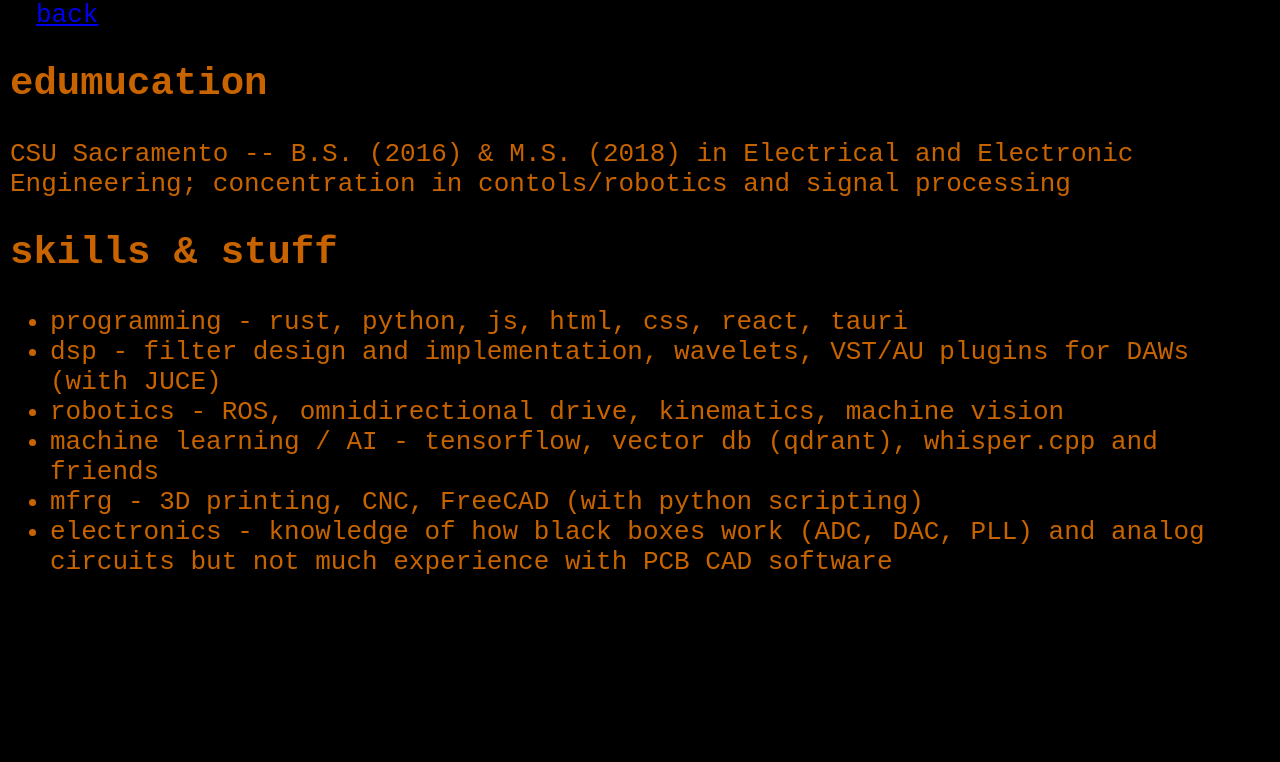
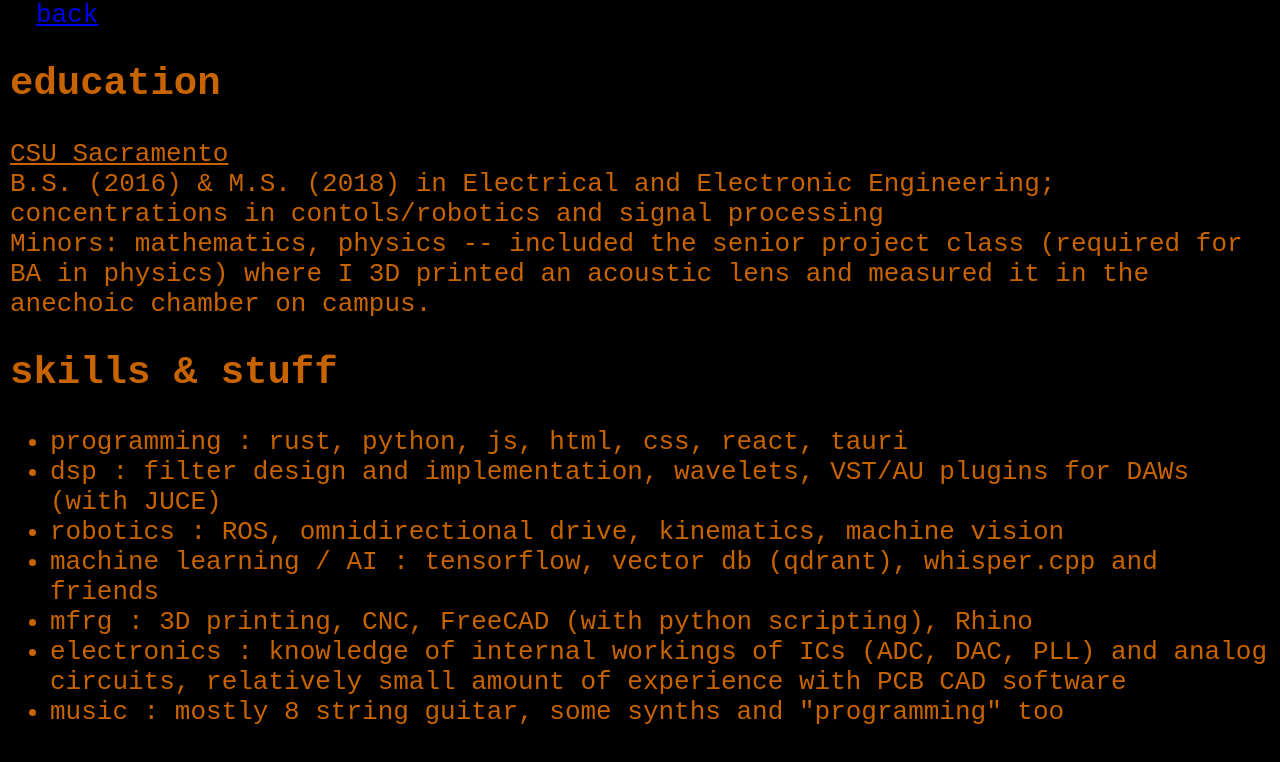
Before and after one commit to ericcarmi/ericcarmi.github.io, a plain HTML site: page about.html in a window 1280 px wide. Drawn offline with Linux system fonts and the light colour scheme.

Commit message:
update names

```diff
--- a/about.html
+++ b/about.html
@@ -10,17 +10,23 @@
 <body style="text-align: left; padding-left: 10px;">
 
 <a href="/">back</a>
-	<h2>edumucation</h2>
-	CSU Sacramento -- B.S. (2016) & M.S. (2018) in Electrical and Electronic Engineering; concentration in contols/robotics and signal processing
+	<h2>education</h2>
+	<u>CSU Sacramento</u> <br/> B.S. (2016) & M.S. (2018) in Electrical and Electronic Engineering; concentrations in contols/robotics and signal processing
+	<br/>
+	Minors: mathematics, physics -- included the senior project class (required for BA in physics) where I 3D printed an acoustic lens and measured it in the anechoic chamber on campus.
+
 	<br/>
 	<h2>skills & stuff</h2>
 	<ul>
-		<li>programming - rust, python, js, html, css, react, tauri</li>
-		<li>dsp - filter design and implementation, wavelets, VST/AU plugins for DAWs (with JUCE)</li>
-		<li>robotics - ROS, omnidirectional drive, kinematics, machine vision</li>
-		<li>machine learning / AI - tensorflow, vector db (qdrant), whisper.cpp and friends</li>
-		<li>mfrg - 3D printing, CNC, FreeCAD (with python scripting)</li>
-		<li>electronics - knowledge of how black boxes work (ADC, DAC, PLL) and analog circuits but not much experience with PCB CAD software</li>
+		<li>programming : rust, python, js, html, css, react, tauri</li>
+		<li>dsp : filter design and implementation, wavelets, VST/AU plugins for DAWs (with JUCE)</li>
+		<li>robotics : ROS, omnidirectional drive, kinematics, machine vision</li>
+		<li>machine learning / AI : tensorflow, vector db (qdrant), whisper.cpp and friends</li>
+		<li>mfrg : 3D printing, CNC, FreeCAD (with python scripting), Rhino</li>
+		<li>electronics : knowledge of internal workings of ICs (ADC, DAC, PLL) and analog circuits, relatively small amount of experience with PCB CAD software</li>
+		<li>
+			music : mostly 8 string guitar, some synths and "programming" too
+		</li>
 	</ul>
 
 
```
Also changed, not shown: index.html (+3 -3 lines), sites/cdt/cdt.html (renamed from sites/cdt/index.html), sites/guitar-practice/guitar-practice.html (renamed from sites/guitar-practice/index.html).
